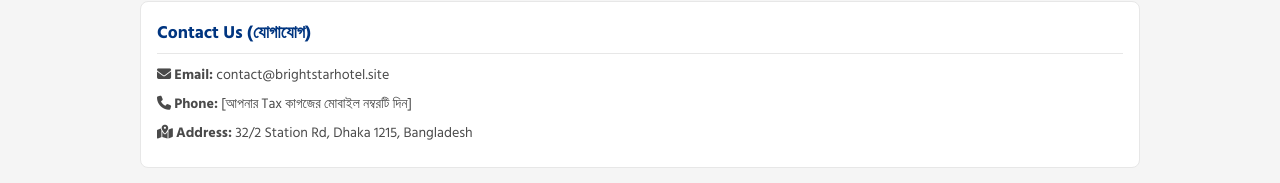
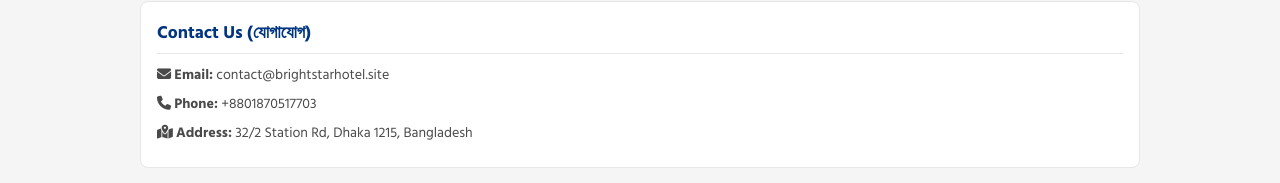
Before and after one commit to asmsajib778899/hotel, a plain HTML site: page index.html in a window 1280 px wide. Shown: the part 1410-1593 px from the top of the page. Drawn offline with Linux system fonts and the light colour scheme.

Commit message:
Update index.html

```diff
--- a/index.html
+++ b/index.html
@@ -545,7 +545,7 @@
         <div class="info-section" id="contact">
             <h3>Contact Us (যোগাযোগ)</h3>
             <p><i class="fa-solid fa-envelope"></i> <strong>Email:</strong> contact@brightstarhotel.site</p>
-            <p><i class="fa-solid fa-phone"></i> <strong>Phone:</strong> [আপনার Tax কাগজের মোবাইল নম্বরটি দিন]</p>
+            <p><i class="fa-solid fa-phone"></i> <strong>Phone:</strong> +8801870517703</p>
             <p><i class="fa-solid fa-map-location-dot"></i> <strong>Address:</strong> 32/2 Station Rd, Dhaka 1215, Bangladesh</p>
         </div>
 
```
